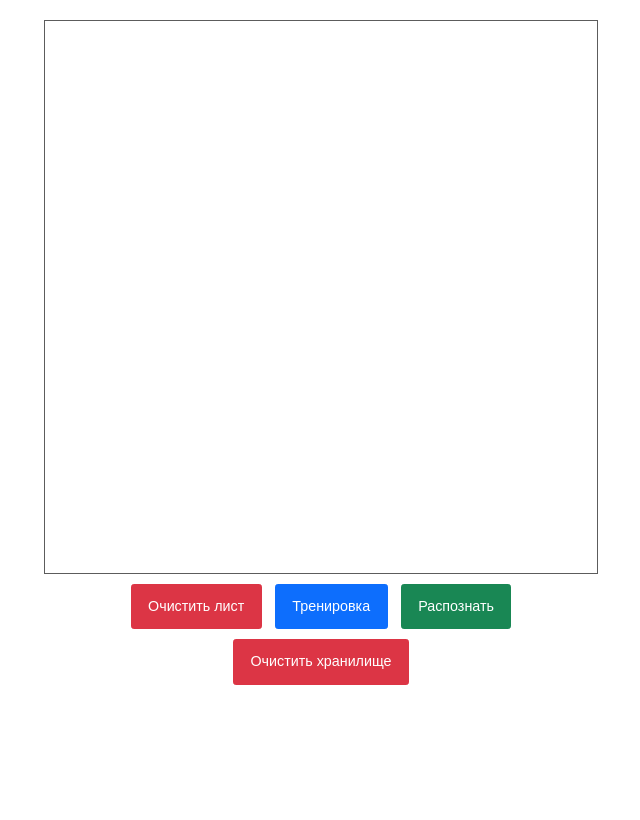
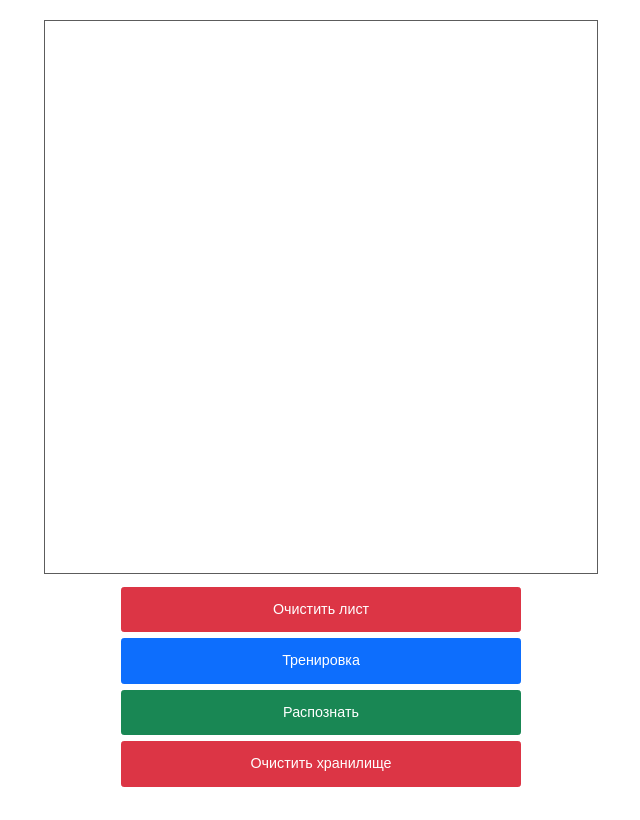
Before and after one commit to alexander0ezhov/brain-paint, a website built with webpack: page public/index.html in a window 1280 px wide. Shown: the whole page, without its empty margins (319-959 px from the left). Built offline with nearby package versions, Linux system fonts and the light colour scheme.

Commit message:
fix: button styles

```diff
--- a/public/index.html
+++ b/public/index.html
@@ -15,9 +15,9 @@
         <button id="clear" class="red">Очистить лист</button>
         <button id="train" class="blue">Тренировка</button>
         <button id="recognize" class="green">Распознать</button>
+        <button id="clear_storage" class="red">Очистить хранилище</button>
     </div>
     <div class="frontpanel">
-        <button id="clear_storage" class="red">Очистить хранилище</button>
     </div>
     <div class="overlay-loader" id="loader">
         <div class="loader-wrapper">
--- a/src/styles/index.css
+++ b/src/styles/index.css
@@ -20,11 +20,14 @@ html, body {
 }
 
 .frontpanel {
+    display: flex;
+    flex-wrap: wrap;
+    justify-content: center;
     margin-top: 10px;
 }
 
 .frontpanel button {
-    margin: 0 5px;
+    margin: 3px 5px;
     display: inline-block;
     font-weight: 400;
     line-height: 1.5;
@@ -41,6 +44,8 @@ html, body {
     padding: 1rem 1.5rem;
     font-size: 1.3rem;
     border-radius: 0.25rem;
+    width: 100%;
+    max-width: 400px;
 }
 
 .frontpanel button.green {
```
